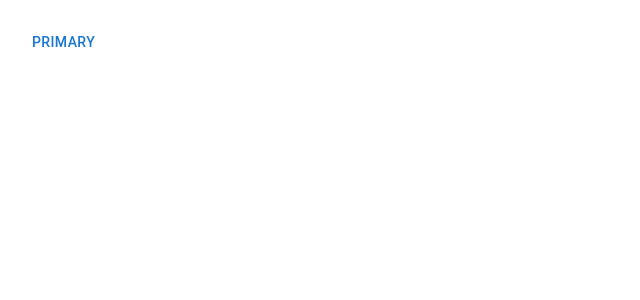
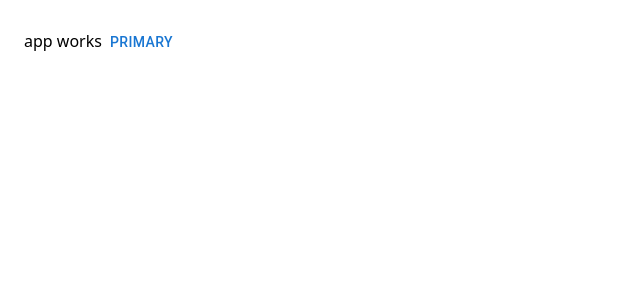
Before and after one commit to TOP-HAIR/FE_topHair, a React (Vite) app: page / in a window 1280 px wide. Shown: the top 300 px of the page, without its empty margins (0-640 px from the left). Built offline with nearby package versions, Linux system fonts and the light colour scheme.

Commit message:
app works

```diff
--- a/src/App.tsx
+++ b/src/App.tsx
@@ -5,7 +5,7 @@ function App() {
   return (
     <>
       <div className="p-6">
-        <app works />
+        <>app works</>
         <Button>Primary</Button>
       </div>
     </>
```
